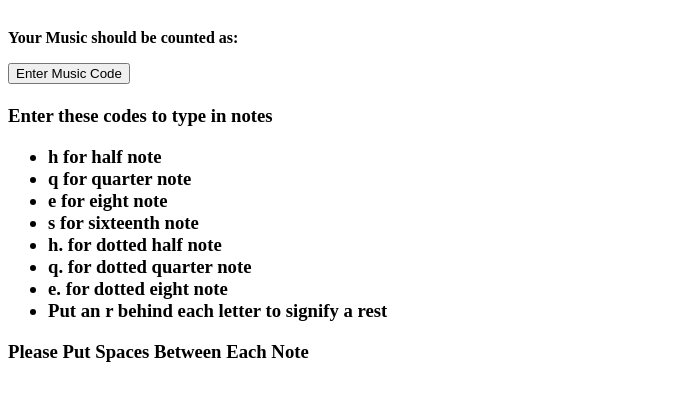
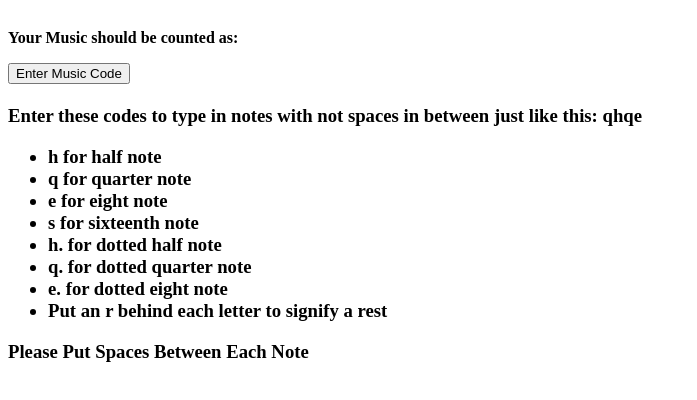
Before and after one commit to Nikok64/musicCounter, a plain HTML site: page index.html in a window 1280 px wide. Shown: the part 48-448 px from the top of the page, without its empty margins (0-697 px from the left). Drawn offline with Linux system fonts and the light colour scheme.

Commit message:
clariffying

```diff
--- a/index.html
+++ b/index.html
@@ -1,4 +1,5 @@
 <script>
+  alert("No eric you can't buy a rank");
 var values = [];
 function musicCode(){
 var valueSum=1;
@@ -178,8 +179,9 @@ document.getElementById("Joe").innerHTML=ericGen;
 <b><h1><p> This is your music code</p>
 <h4><p>Your Music should be counted as: <span id="Joe"></span></p>
 
+
 <input type="button" value="Enter Music Code" onClick="musicCode()" align="right">
-<h3><p> Enter these codes to type in notes</p>
+<h3><p> Enter these codes to type in notes with not spaces in between just like this: qhqe</p>
 <h3><ul>
 <li>h for half note</li>
 <li>q for quarter note</li>
```
